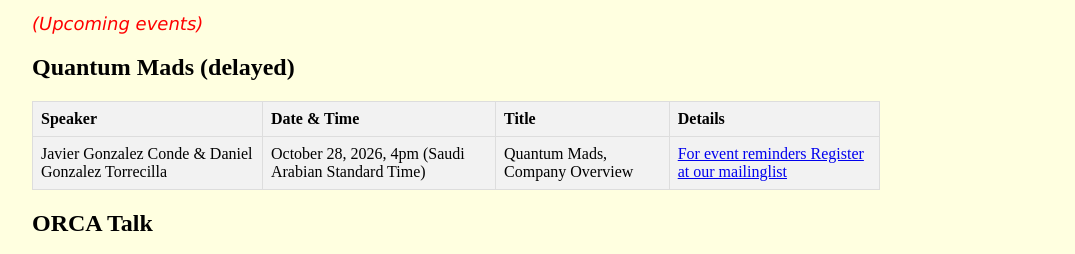
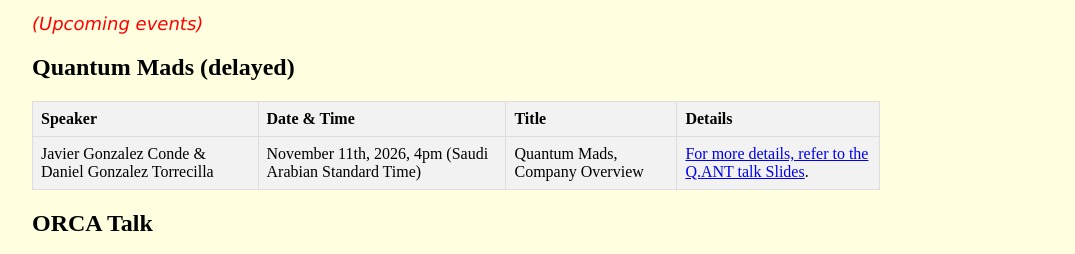
Before and after one commit to samaraseeri/QCRG, a plain HTML site: page courses.html in a window 1280 px wide. Shown: the part 2020-2274 px from the top of the page, without its empty margins (188-1263 px from the left). Drawn offline with Linux system fonts and the light colour scheme.

Commit message:
Update courses.html

```diff
--- a/courses.html
+++ b/courses.html
@@ -313,13 +313,13 @@
               Javier Gonzalez Conde & Daniel Gonzalez Torrecilla
 			</td>
             <td style="border: 1px solid #ddd; padding: 8px;">
-              October 28, 2026, 4pm (Saudi Arabian Standard Time)
+              November 11th, 2026, 4pm (Saudi Arabian Standard Time)
             </td>
             <td style="border: 1px solid #ddd; padding: 8px;">
              Quantum Mads, Company Overview
             </td>
             <td style="border: 1px solid #ddd; padding: 8px;">
-            <a href="https://forms.gle/quJmyUnHRDnE8Rx9A">For event reminders Register at our mailinglist</a>
+            <a href="https://forms.gle/quJmyUnHRDnE8Rx9A">For more details, refer to the <a href="QM_R&D_2026_KAUST.pdf">Q.ANT talk Slides</a>.
             </td>
           </tr>
         </tbody>
```
